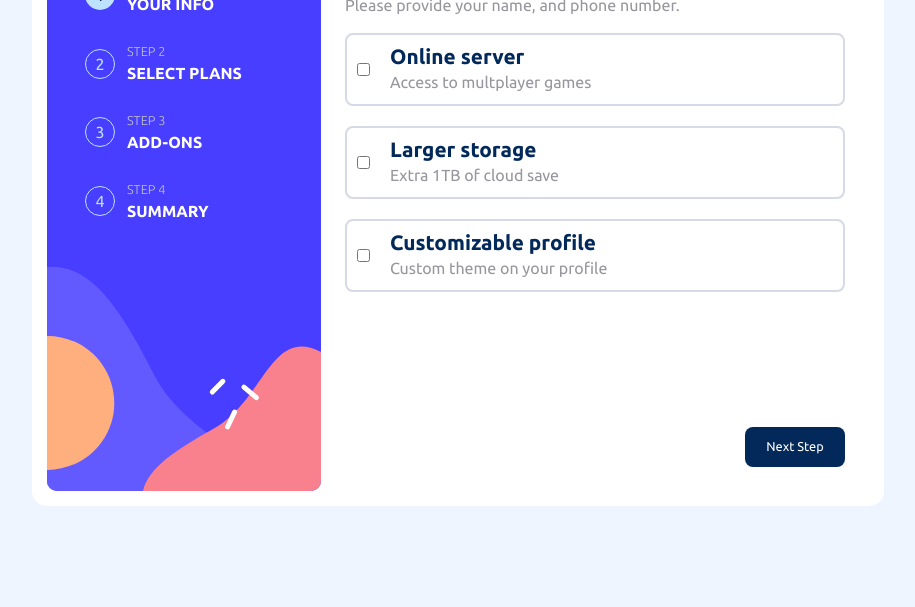
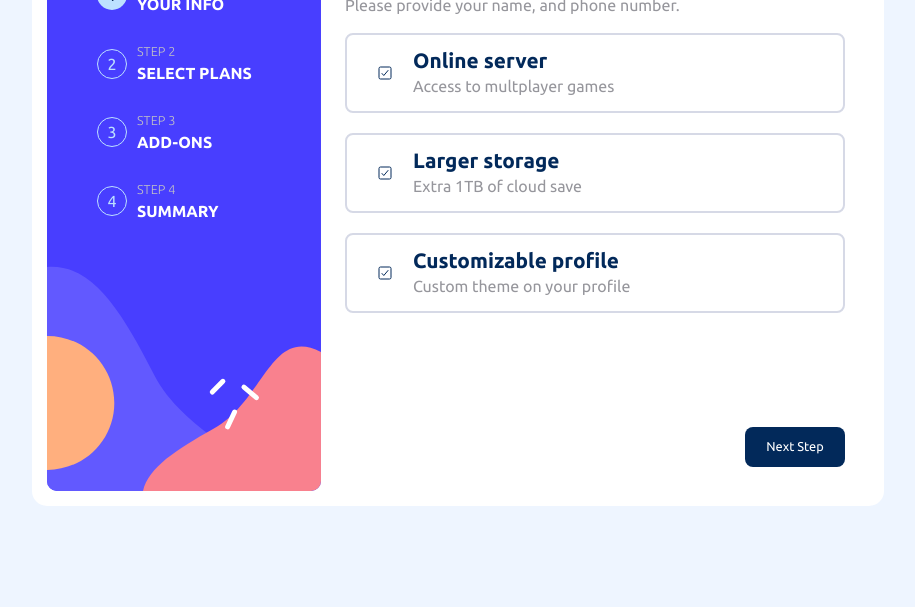
Before and after one commit to daviChechetto/Forms, a website: page index.html in a window 1280 px wide. Shown: the part 193-800 px from the top of the page, without its empty margins (182-1097 px from the left). Drawn offline with nearby package versions, Linux system fonts and the light colour scheme.

Commit message:
começo da estilização do icone checkbox

```diff
--- a/index.html
+++ b/index.html
@@ -39,33 +39,33 @@
             </g>
           </svg>
 
-          <div class="barraNavega">
-            <div class="row df">
+          <div class="barra-progresso">
+            <div class="indices-progressos">
               <div id="infoBall" class="step-ball able"></div>
               <div class="step-text">
                 <div class="step">STEP 1</div>
-                <div class="page">YOUR INFO</div>
+                <div class="step-name">YOUR INFO</div>
               </div>
             </div>
-            <div class="row df">
+            <div class="indices-progressos">
               <div id="plansBall" class="step-ball"></div>
               <div class="step-text">
                 <div class="step">STEP 2</div>
-                <div class="page">SELECT PLANS</div>
+                <div class="step-name">SELECT PLANS</div>
               </div>
             </div>
-            <div class="row df">
+            <div class="indices-progressos">
               <div id="addBall" class="step-ball"></div>
               <div class="step-text">
                 <div class="step">STEP 3</div>
-                <div class="page">ADD-ONS</div>
+                <div class="step-name">ADD-ONS</div>
               </div>
             </div>
-            <div class="row df">
+            <div class="indices-progressos">
               <div id="summaryBall" class="step-ball"></div>
               <div class="step-text">
                 <div class="step">STEP 4</div>
-                <div class="page">SUMMARY</div>
+                <div class="step-name">SUMMARY</div>
               </div>
             </div>
           </div>
@@ -74,6 +74,7 @@
 
       <div class="col-8 p-4">
         <form>
+
           <div id="info" class="hide">
             <div class="">
               <h2>Personal Info</h2>
@@ -95,7 +96,6 @@
             </div>
 
           </div>
-
           <div id="plans" class="hide">
             <div class="">
               <h2>Select Info</h2>
@@ -162,10 +162,12 @@
               <p>Please provide your name, and phone number.</p>
             </div>
 
-            <div class="containerAdd">
-              <div class="optionCheckbox">
+            <div class="container-add">
+
+              <div class="option-checkbox">
+                <input class="inputCheckbox" id="server" type="checkbox">
                 <label for="server" class="checkbox">
-                  <input id="server" type="checkbox">
+                  <ion-icon name="checkbox-outline" class="icon-checkbox"></ion-icon>
                   <div>
                     <h3>Online server</h3>
                     <p>Access to multplayer games</p>
@@ -173,9 +175,10 @@
                 </label>
               </div>
 
-              <div class="optionCheckbox">
+              <div class="option-checkbox">
+                <input class="inputCheckbox" type="checkbox" id="storage">
                 <label for="storage" class="checkbox">
-                  <input type="checkbox" id="storage">
+                  <ion-icon name="checkbox-outline" class="icon-checkbox"></ion-icon>
                   <div>
                     <h3>Larger storage</h3>
                     <p>Extra 1TB of cloud save</p>
@@ -183,17 +186,18 @@
                 </label>
               </div>
 
-              <div class="optionCheckbox">
-                <label for="custom" class="checkbox">
-                  <input type="checkbox" id="custom">
+              <div class="option-checkbox">
+                <input class="inputCheckbox" type="checkbox" id="custom">
+                <label for="custom" for="customs" class="checkbox">
+                  <ion-icon name="checkbox-outline" class="icon-checkbox"></ion-icon>
                   <div>
                     <h3>Customizable profile</h3>
                     <p>Custom theme on your profile</p>
                   </div>
                 </label>
               </div>
+
             </div>
-
 
           </div>
           <div id="summary" class="hide">
@@ -204,8 +208,6 @@
 
 
           </div>
-
-
 
           <div class="botoes">
             <button type="button" class="botao hide" id="back">
@@ -224,6 +226,8 @@
   </div>
 
   <script src="script.js"></script>
+  <script type="module" src="https://cdn.jsdelivr.net/npm/ionicons@latest/dist/ionicons/ionicons.esm.js"></script>
+  <script nomodule src="https://cdn.jsdelivr.net/npm/ionicons@latest/dist/ionicons/ionicons.js"></script>
 
 </body>
 
--- a/script.js
+++ b/script.js
@@ -1,3 +1,6 @@
+
+
+
 const bolas = document.querySelectorAll(".step-ball")
 
 const info = document.querySelector("#info")
--- a/style.css
+++ b/style.css
@@ -1,5 +1,7 @@
 
 @import url('https://fonts.googleapis.com/css2?family=Ubuntu:ital,wght@0,300;0,400;0,500;0,700;1,300;1,400;1,500;1,700&display=swap');
+
+/* Parametro universal */
 
 *{
     font-family: "Ubuntu", sans-serif !important;
@@ -7,9 +9,8 @@
     padding:0;
 }
 
-.df{
-    align-items: center;
-}
+
+
 
 .containe{
     background-color: #EEF5FF;
@@ -20,6 +21,7 @@
 }
 
 
+/* aba geral */
 .aba{
     width: auto;
     border-radius: 15px;
@@ -34,7 +36,9 @@
     position: relative;
 }
 
-.barraNavega{
+/* progresso */
+
+.barra-progresso{
     display: flex;
     height: 250px;
     flex-direction: column;
@@ -43,6 +47,12 @@
     position: absolute;
     top: 50px; /* Posição relativa ao elemento pai */
     left: 50px; /* Posição relativa ao elemento pai */
+}
+
+.indices-progressos{
+    display: flex;
+    align-items: center;
+    gap: 10px;
 }
 
 .step-ball{
@@ -57,16 +67,13 @@
     background-color: transparent;
 }
 
+/* habilita a bola correspondente a aba ativa*/
 .able{
     border: none;
     color: #0E2F5B;
     background-color: #BDE1FF;
-    cursor: default;
 }
 
-.hide{
-    display: none;
-}
 
 .step-text{
     width: auto !important;
@@ -77,9 +84,12 @@
     font-weight: 100;
     font-size: 0.8rem;
 }
-.page{
+.step-name{
     font-weight: bold;
 }
+
+
+/* Todas as abas do formulario */
 
 form{
     height: 100%;
@@ -118,10 +128,18 @@ input{
     padding-left: 10px;
 
 }
+
+/* Aba INFO */
+
 input::placeholder{
     color: hsl(240, 3%, 60%);
 }
 
+
+/* Aba PLANS */
+
+
+/* opções */
 .options{
     display: flex;
     justify-content: space-evenly;
@@ -165,7 +183,6 @@ button.option:hover{
 
 .desconto{
     visibility: hidden;
-
     font-size: 0.9rem;
     color: hsl(243, 100%, 62%);
     height: 0;
@@ -175,21 +192,6 @@ button.option:hover{
 
 
 
-.botoes{
-    display: flex;
-    justify-content: space-between;
-
-}
-
-.botao{
-    font-size: 0.8rem;
-    color:#fff;
-    height: 40px;
-    width: 100px;
-    border-style: none;
-    border-radius: 8px;
-    cursor: url('/assets/images/cursor.png'), auto !important;/*  colocar  */
-}
 
 .aba-seletor{
     display: flex;
@@ -257,25 +259,36 @@ button.option:hover{
     padding: 10px;
 }
 
-.optionCheckbox label{
+.option-checkbox label{
     background-color: #ffffff;
+    height: 80px;
 }
-.optionCheckbox input:checked{
-    background-color: #0E2F5B;
+
+.option-checkbox .inputCheckbox{
+    display: none;
+}
+
+.option-checkbox input:checked + .checkbox{
+    background-color: hsl(217, 100%, 97%);
     border-color: hsl(243, 100%, 62%);
 }
 
+.option-checkbox input:checked + .icon-checkbox{
+    color: #F8F9FD;
+    background-color: hsl(243, 100%, 62%);
+}
 
+.icon-checkbox{
+    margin-inline: 20px;
+}
 
-
-.containerAdd{
+.container-add{
     display: flex;
     flex-direction: column;
     gap: 20px;
-
 }
 
-.optionCheckbox :hover{
+.option-checkbox :hover{
     border-color: hsl(243, 100%, 62%);
 }
 
@@ -298,6 +311,9 @@ button.option:hover{
     font-weight: bold;
 }
 
+
+/* Botões de navegação IR e VOLTAR */
+
 #next{
     background-color: hsl(213, 96%, 18%);
 }
@@ -309,6 +325,26 @@ button.option:hover{
 .hide{
     display: none;
 }
+
+.botoes{
+    display: flex;
+    justify-content: space-between;
+
+}
+
+.botao{
+    font-size: 0.8rem;
+    color:#fff;
+    height: 40px;
+    width: 100px;
+    border-style: none;
+    border-radius: 8px;
+    cursor: url('/assets/images/cursor.png'), auto !important;/*  colocar  */
+}
+
+
+
+/* transição da informação de desconto */
 
 .mostrar{
     visibility: visible;
@@ -344,7 +380,7 @@ button.option:hover{
     }
 } */
 
-
+/* Cores bases */
 
 coisa{
 
```
